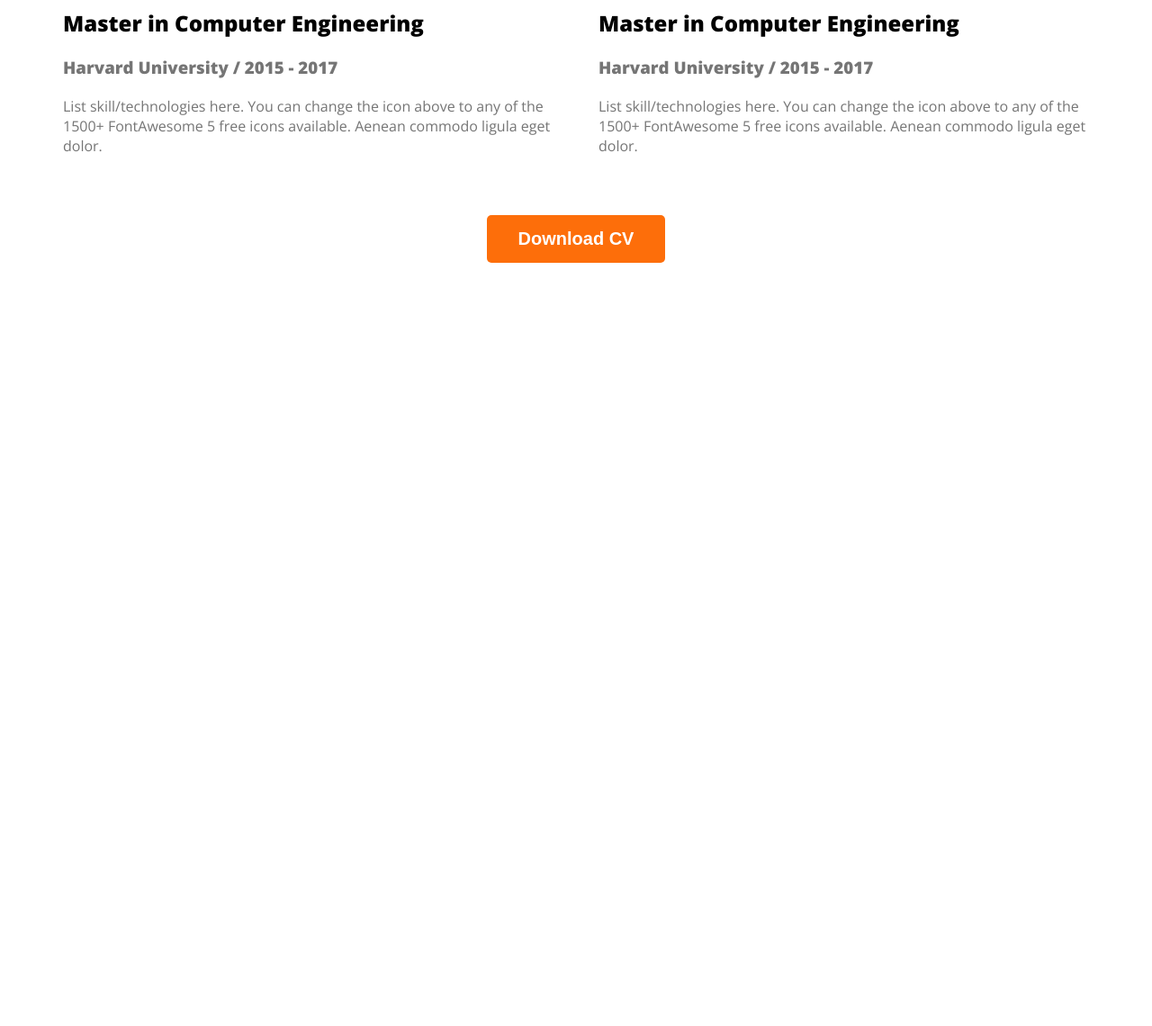
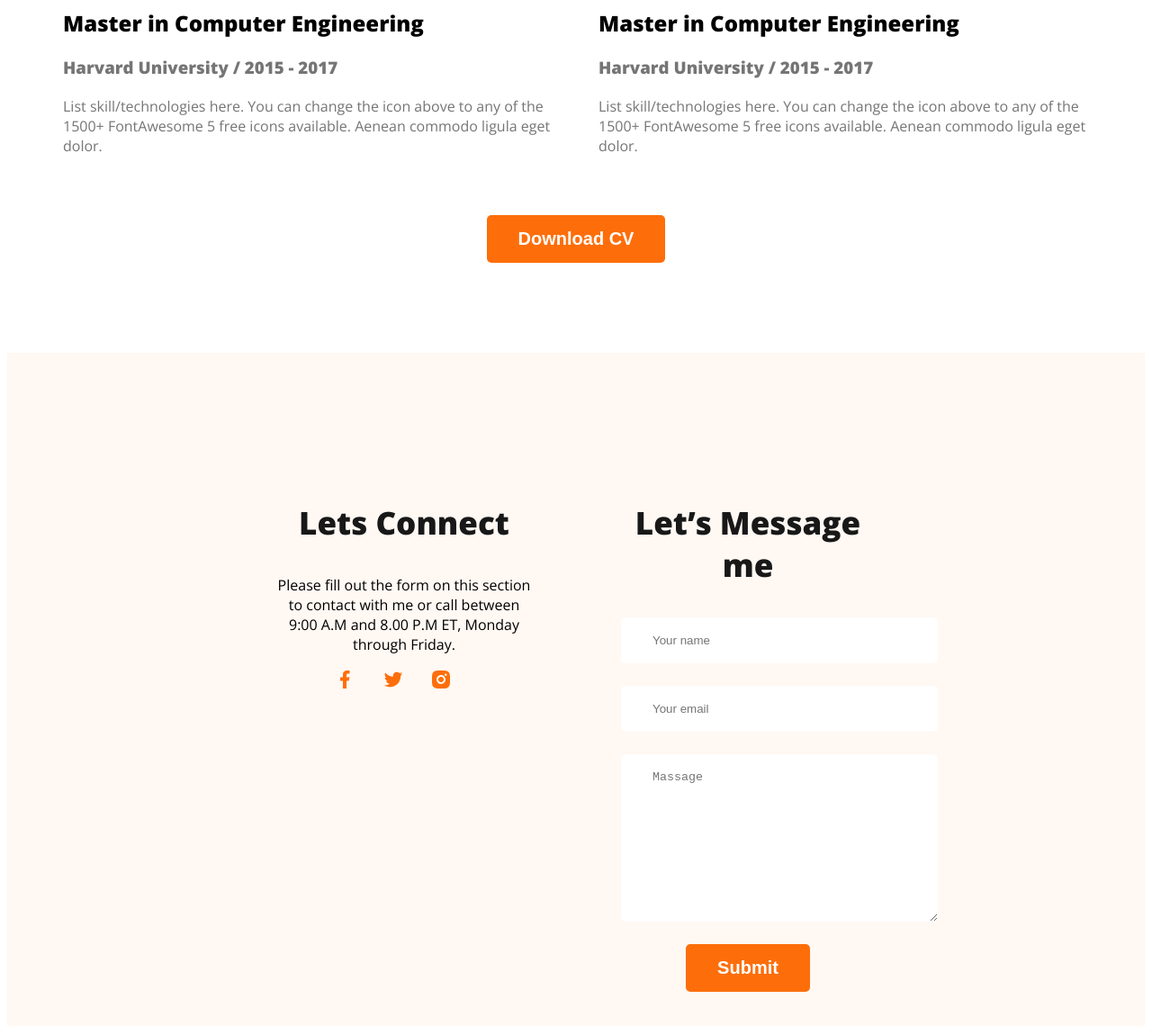
Before and after one commit to Sakibft/developer-portfolio, a plain HTML site: page index.html in a window 1280 px wide. Shown: the part 2698-3838 px from the top of the page at 90% size. Before the commit the page ends 2998 px from the top, so only its background shows below. Drawn offline with nearby package versions, Linux system fonts and the light colour scheme.

Commit message:
finished the footer section

```diff
--- a/index.html
+++ b/index.html
@@ -145,7 +145,26 @@
 
   </main>
   <footer>
+    <div class="footer-column">
+      <h3 class="section-title">Lets Connect</h3>
+      <p class="section-description">Please fill out the form on this section to contact with me or call between 9:00 A.M and 8.00 P.M ET, Monday through Friday.</p>
+      <div class="social-links">
+        <a href=""><img src="images/icons/facebook.png" alt=""></a>
+        <a href=""><img src="images/icons/twitter.png" alt=""></a>
+        <a href=""><img src="images/icons/insta.png" alt="">
+        </a>
+      </div>
+    </div>
+    <div class="footer-column">
+      <h3 class="section-title">Let’s Message me</h3>
 
+      <form class="contact" action="">
+        <input type="text" placeholder="Your name ">
+      <input type="email"placeholder="Your email">
+      <textarea placeholder="Massage" name="" id="" cols="30" rows="10"></textarea>
+      <input class="btn-primary" type="submit" value="Submit">
+    </form>
+    </div>
   </footer>
 </body>
 </html>
--- a/styles/portfolio.css
+++ b/styles/portfolio.css
@@ -180,3 +180,32 @@ font-weight: 700;
     text-align: center;
      margin-top:50px;
   }
+
+
+  /* footer style */
+  footer{
+    display:flex;
+    background: #FFF8F3;
+    padding:130px 300px;
+    margin-top:100px;
+    gap:100px;
+    text-align: center;
+  }
+  .footer-column{
+    width:50%
+  }
+
+  .contact input[type="text"], .contact input[type="email"],  textarea{
+    display:block;
+    margin-bottom: 25px;
+    padding: 18px 35px;
+    color:#757575;
+    border-radius: 5px;
+background:  #FFF;
+border:0;
+width:100%;
+  }
+
+.social-links a{
+  margin-right: 25px;
+}
```
